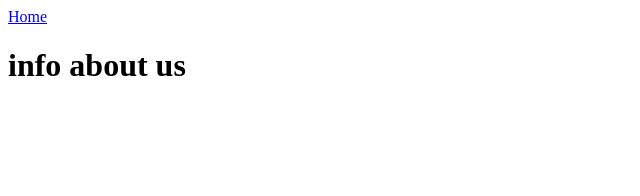
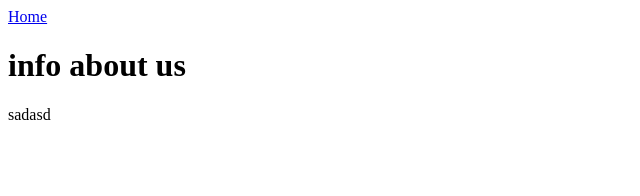
Before and after one commit to Decidophobia/Subbotnik, a React (Create React App) app in the folder client/: page / in a window 1280 px wide. Shown: the top 196 px of the page, without its empty margins (0-640 px from the left). Built offline with nearby package versions, Linux system fonts and the light colour scheme.

Commit message:
init commit

```diff
--- a/client/src/Components/AboutUs/AboutUs.js
+++ b/client/src/Components/AboutUs/AboutUs.js
@@ -4,6 +4,7 @@ function AboutUs(props) {
   return (
     <div>
       <h1> info about us</h1>
+      <div>sadasd</div>
     </div>
   );
 }
```
